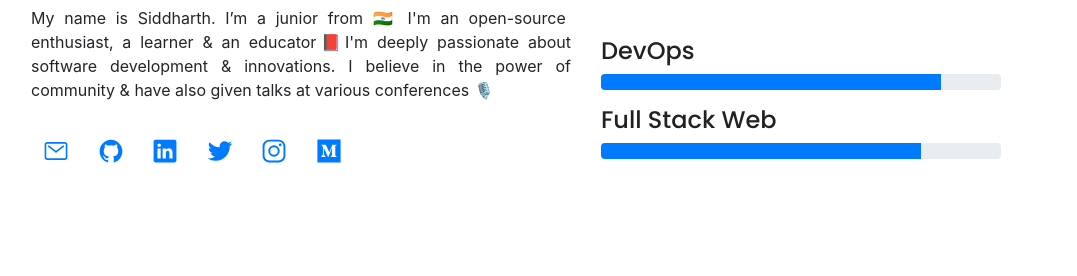
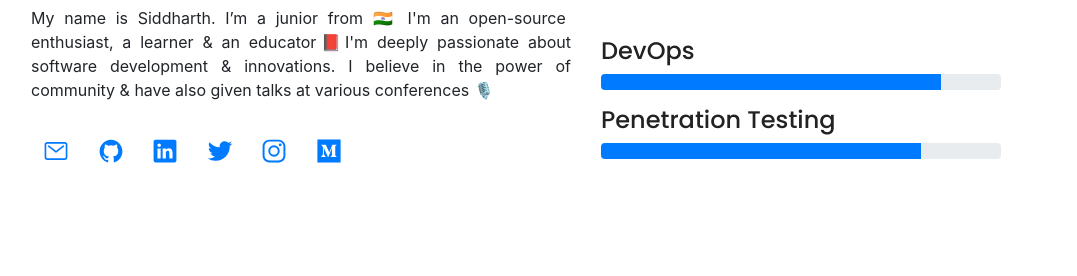
Before and after one commit to Siddharth-Rajput/Siddharth-Rajput.github.io, a Jekyll site: the page index.html, which Jekyll copies as it is, in a window 1280 px wide and 900 px high, scrolled down 1044 px. Shown: the part 157-433 px from the top of the window, without its empty margins (54-1131 px from the left). Built offline with Jekyll 4.4.1, drawn with Linux system fonts in a browser that asks for light colours; nearby versions of some CDN libraries.

Commit message:
Update index.html

```diff
--- a/index.html
+++ b/index.html
@@ -88,7 +88,7 @@
                         </div>
                         <div class="col-md-6 mt-3">
                             <div class="progress-wrap">
-                                <h4>Full Stack Web</h4>
+                                <h4>Penetration Testing</h4>
                                 <div class="progress progress-style">
                                     <div class="progress-bar color-1" role="progressbar" aria-valuenow="60"
                                         aria-valuemin="0" aria-valuemax="100" style="width:80%">
```
